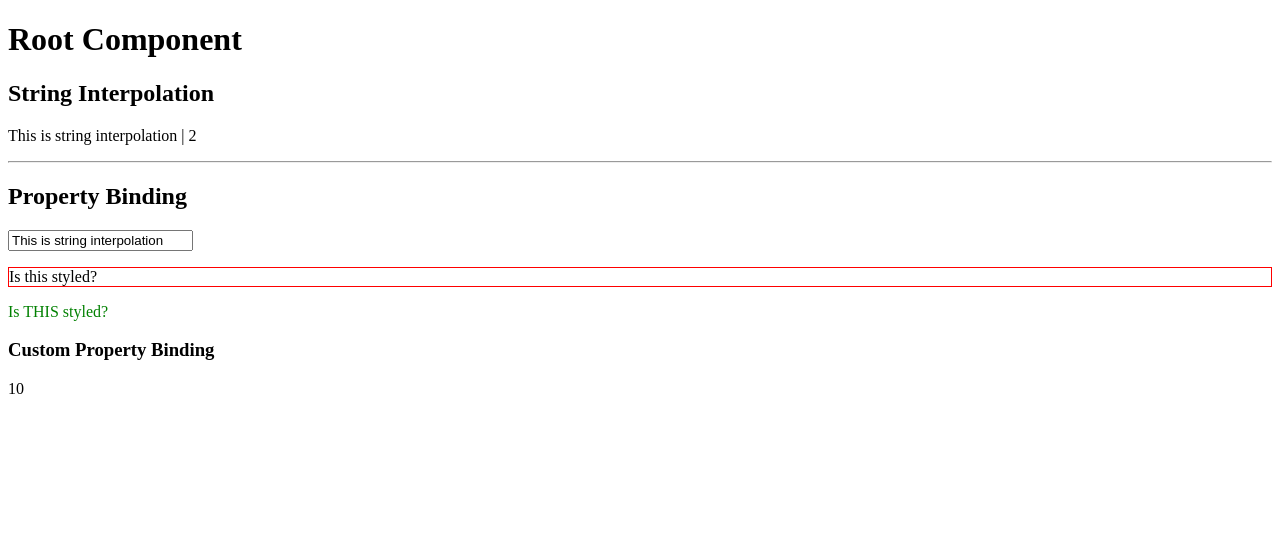
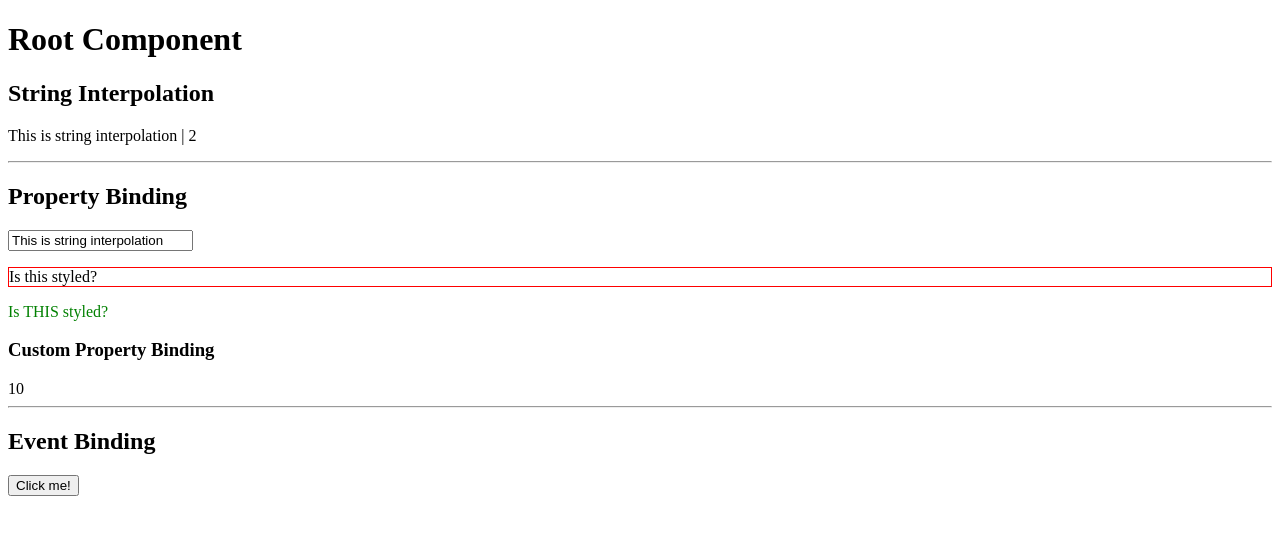
Before and after one commit to rwisecar/angular_2, an Angular app in the folder first-app/: page / in a window 1280 px wide. Shown: the top 534 px of the page. Built offline with nearby package versions, Linux system fonts and the light colour scheme.

Commit message:
adding event binding

```diff
--- a/first-app/src/app/app.module.ts
+++ b/first-app/src/app/app.module.ts
@@ -6,12 +6,14 @@
 import { AppComponent } from './app.component';
 import { DatabindingComponent } from './databinding/databinding.component';
 import { PropertyBindingComponent } from './databinding/property-binding.component';
+import { EventBindingComponent } from './databinding/event-binding.component';
 
 @NgModule({
   declarations: [
     AppComponent,
     DatabindingComponent,
-    PropertyBindingComponent
+    PropertyBindingComponent,
+    EventBindingComponent
   ],
   imports: [
     BrowserModule,
--- a/first-app/src/app/databinding/databinding.component.html
+++ b/first-app/src/app/databinding/databinding.component.html
@@ -9,3 +9,6 @@
     <p [ngStyle]="{color: 'green'}"> Is THIS styled?</p>
 <h3>Custom Property Binding</h3>
     <fa-property-binding [result]="10"></fa-property-binding>
+<hr>
+<h2> Event Binding</h2>
+    <fa-event-binding></fa-event-binding>
--- a/first-app/src/app/databinding/databinding.component.ts
+++ b/first-app/src/app/databinding/databinding.component.ts
@@ -1,5 +1,6 @@
 import { Component, OnInit } from '@angular/core';
-import { PropertyBindingComponent } from './property-binding.component'
+import { PropertyBindingComponent } from './property-binding.component';
+import { EventBindingComponent } from './event-binding.component';
 
 @Component({
   selector: 'fa-databinding',
--- /dev/null
+++ b/first-app/src/app/databinding/event-binding.component.ts
@@ -0,0 +1,13 @@
+import { Component } from '@angular/core';
+
+@Component({
+  selector: 'fa-event-binding',
+  template: `
+    <button (click)="onClicked()">Click me!</button>
+  `,
+})
+export class EventBindingComponent {
+  onClicked() {
+    alert('It worked!');
+  }
+}
```
